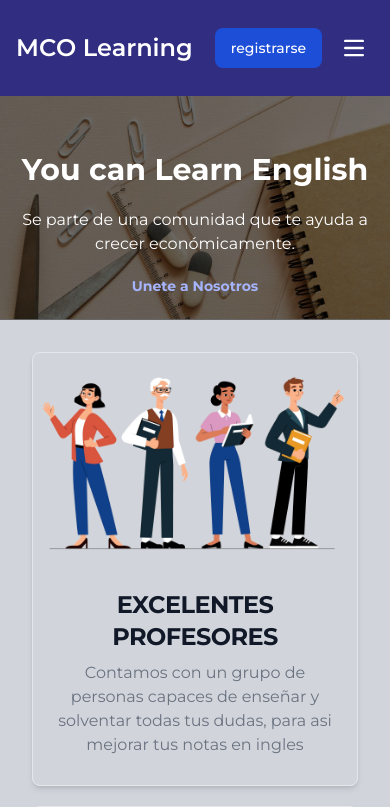
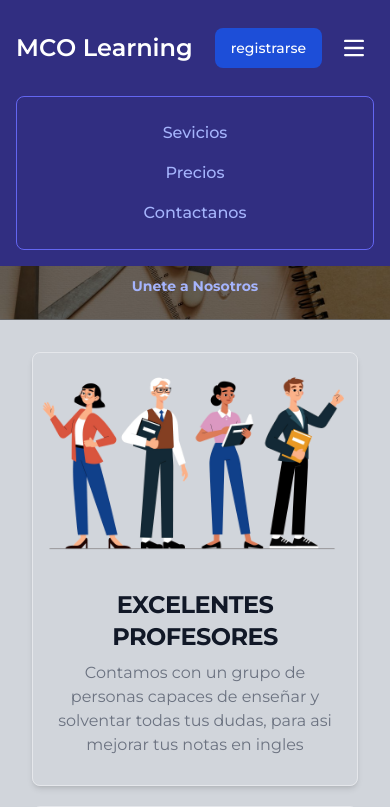
Before and after one commit to Csc32/English_Page, a React (Vite) app: page / in a window 390 px wide. Shown: the top 807 px of the page. Built offline with nearby package versions, Linux system fonts and the light colour scheme.

Commit message:
fix: nabvar that will be open by default

```diff
--- a/src/components/Menu.jsx
+++ b/src/components/Menu.jsx
@@ -4,7 +4,7 @@
 export default function Menu() {
   return (
     <div
-      className="items-center justify-between hidden w-full md:flex md:w-auto md:order-1"
+      className="items-center justify-between w-full md:flex md:w-auto md:order-1"
       id="navbar-sticky"
     >
       <ul className="flex flex-col text-indigo-300 p-4 md:p-0 mt-4 font-medium border border-indigo-500 rounded-lg bg-indigo-900 md:space-x-8 rtl:space-x-reverse md:flex-row md:mt-0 md:border-0 md:bg-indigo-900 dark:bg-indigo-300 md:dark:indigo-500 dark:indigo-700">
--- a/src/components/NavBar.jsx
+++ b/src/components/NavBar.jsx
@@ -9,7 +9,9 @@
   const updateVisibility = () => setHidden(!hidden);
   useEffect(() => {
     const subMenu = document.getElementById('navbar-sticky');
-    subMenu.classList.toggle('hidden');
+    if (subMenu) {
+      subMenu.classList.toggle('hidden');
+    }
   }, [hidden]);
 
   return (
```
